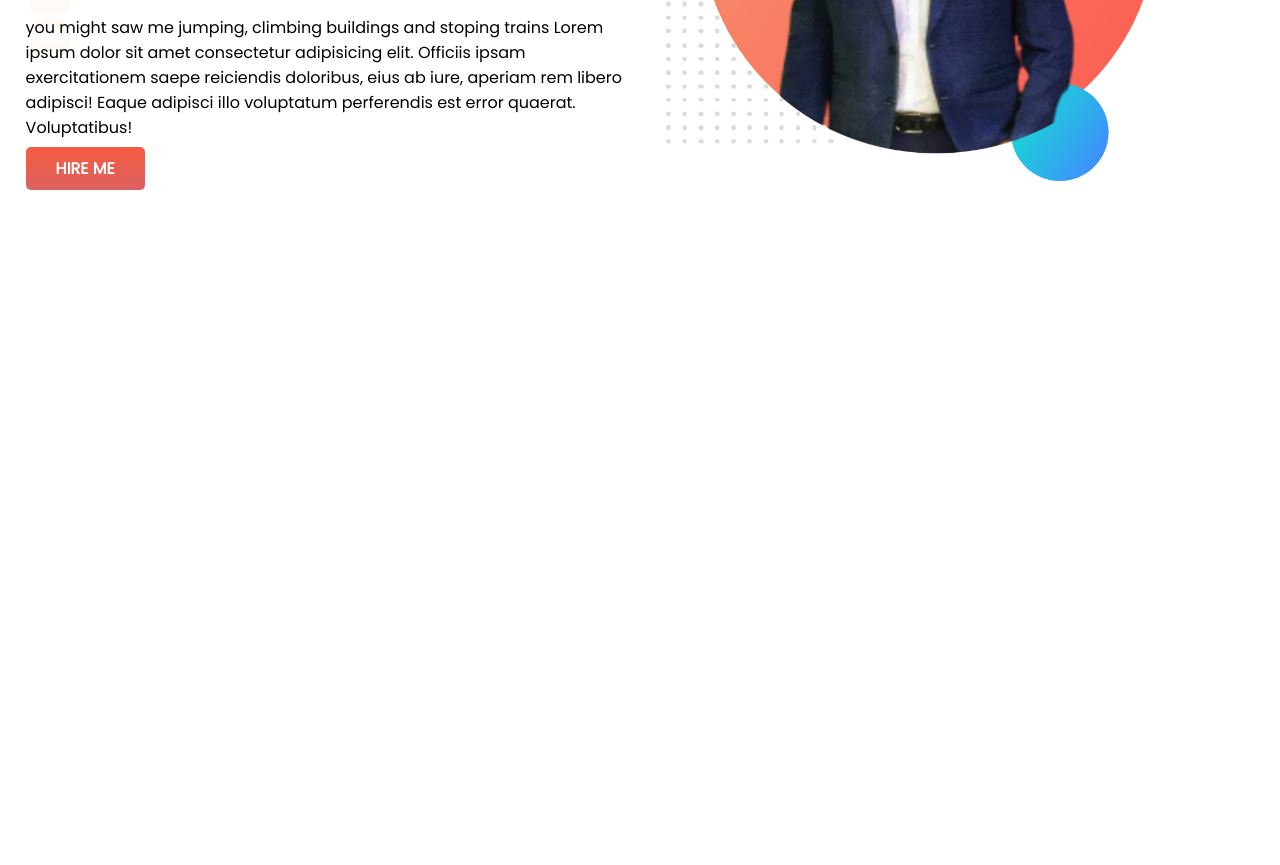
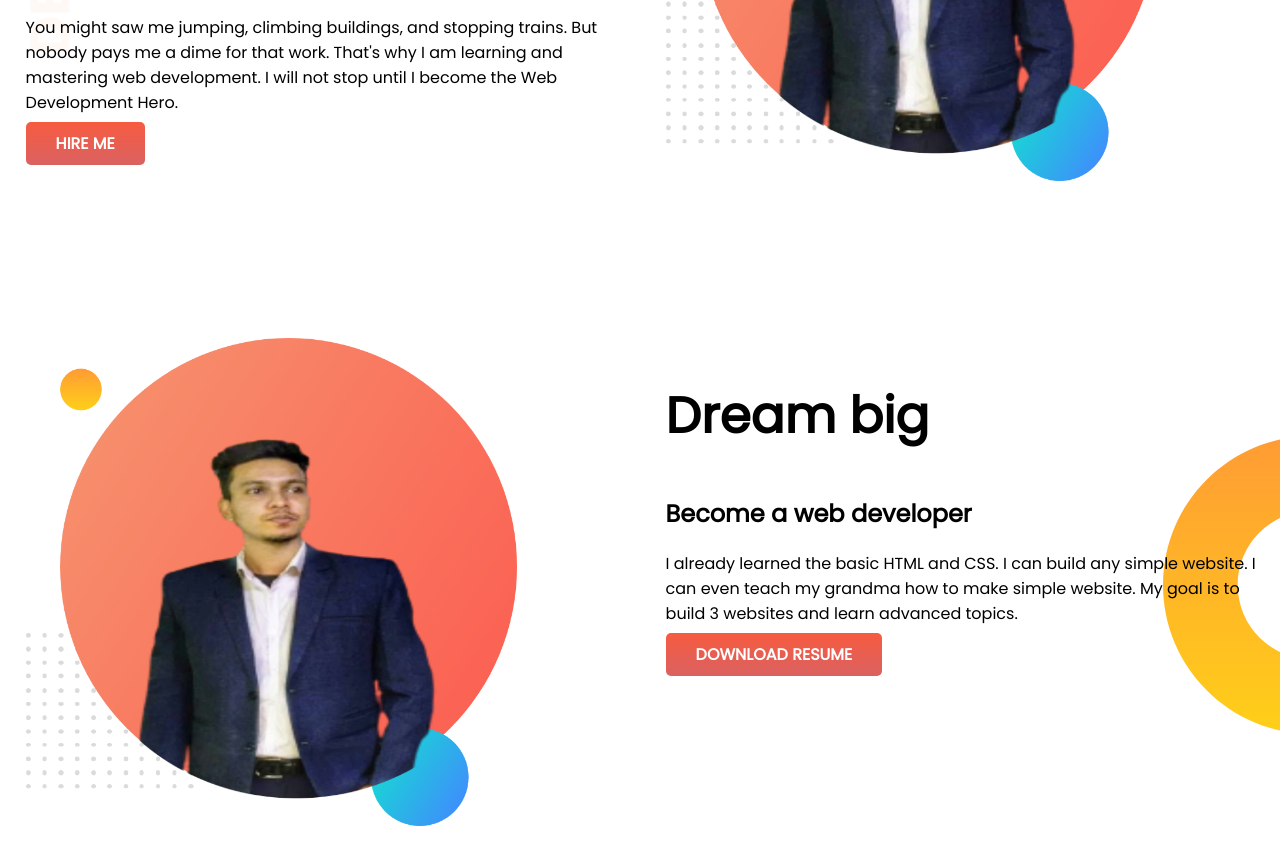
Before and after one commit to Nazmulhudashawon/Developer-portfolio, a plain HTML site: page index.html in a window 1280 px wide. Shown: the part 307-1172 px from the top of the page. Before the commit the page ends 800 px from the top, so only its background shows below. Drawn offline with Linux system fonts and the light colour scheme.

Commit message:
dream big

```diff
--- a/index.html
+++ b/index.html
@@ -18,14 +18,27 @@
             <h1>welcome To</h1>
             <h1> <span class="color-orange">Nazmul Huda</span> world</h1>
             <h3>Bulid climber and train stopper</h3>
-            <p>you might saw me jumping, climbing buildings and stoping trains Lorem ipsum dolor sit amet consectetur
-                adipisicing elit. Officiis ipsam exercitationem saepe reiciendis doloribus, eius ab iure, aperiam rem
-                libero
-                adipisci! Eaque adipisci illo voluptatum perferendis est error quaerat. Voluptatibus! </p>
-            <a class="text-button" target=" _blank"
+            <p>You might saw me jumping, climbing buildings, and stopping trains. But nobody pays me a dime for that
+                work. That's why I am learning and mastering web development. I will not stop until I become the Web
+                Development Hero. </p>
+            <a class="link-button" target=" _blank"
                 href=" https://www.linkedin.com/signup/cold-join?source=cold_join_sign_ine">HIRE ME</a>
         </div>
         <div class="half-width"><img src="images/my-bg.png" alt=""></div>
+    </section>
+
+    <section class="dream-big">
+        <div class="half-width"> <img src="images/my-bg.png" alt=""></div>
+        <div class="half-width">
+            <h1>Dream big</h1>
+            <h2>Become a web developer</h2>
+            <p>I already learned the basic HTML and CSS. I can build any simple website. I can even teach my grandma how
+                to make simple website. My goal is to build 3 websites and learn advanced topics.</p>
+            <a class="link-button" target="_blank"
+                href="https://www.linkedin.com/signup/cold-join?source=cold_join_sign_ine">DOWNLOAD
+                RESUME</a>
+        </div>
+
     </section>
 
 
--- a/style.css
+++ b/style.css
@@ -9,6 +9,7 @@ h1{
     color: orange;
 }
 section{display: flex;
+    margin-bottom: 150px;
 }
 .half-width{
     width: 50%;
@@ -17,7 +18,7 @@ section{display: flex;
 .half-width img{
     width: 80%;
 }
-.text-button{
+.link-button{
     color:white;
     font-weight: 700;
     padding: 10px 30px;
@@ -30,3 +31,8 @@ section{display: flex;
     background-image:url(images/top-banner.png);
     background-repeat: no-repeat;
 }
+.dream-big{
+    background-image: url(images/dream-bg.png);
+    background-repeat: no-repeat;
+    background-position: right;
+}
```
Also changed, not shown: images/dream-bg.png (added), images/exp-bg.png (added).
